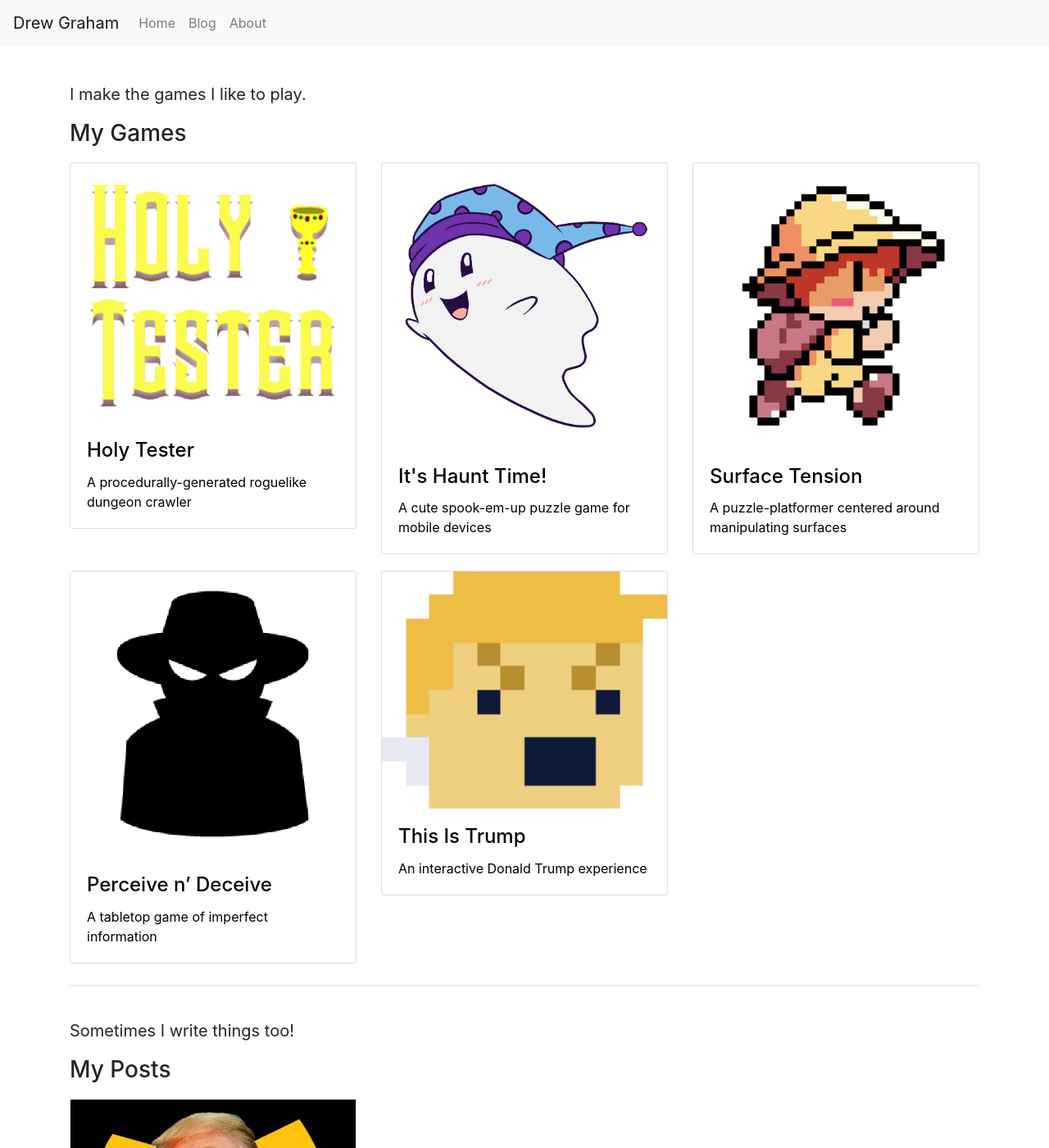
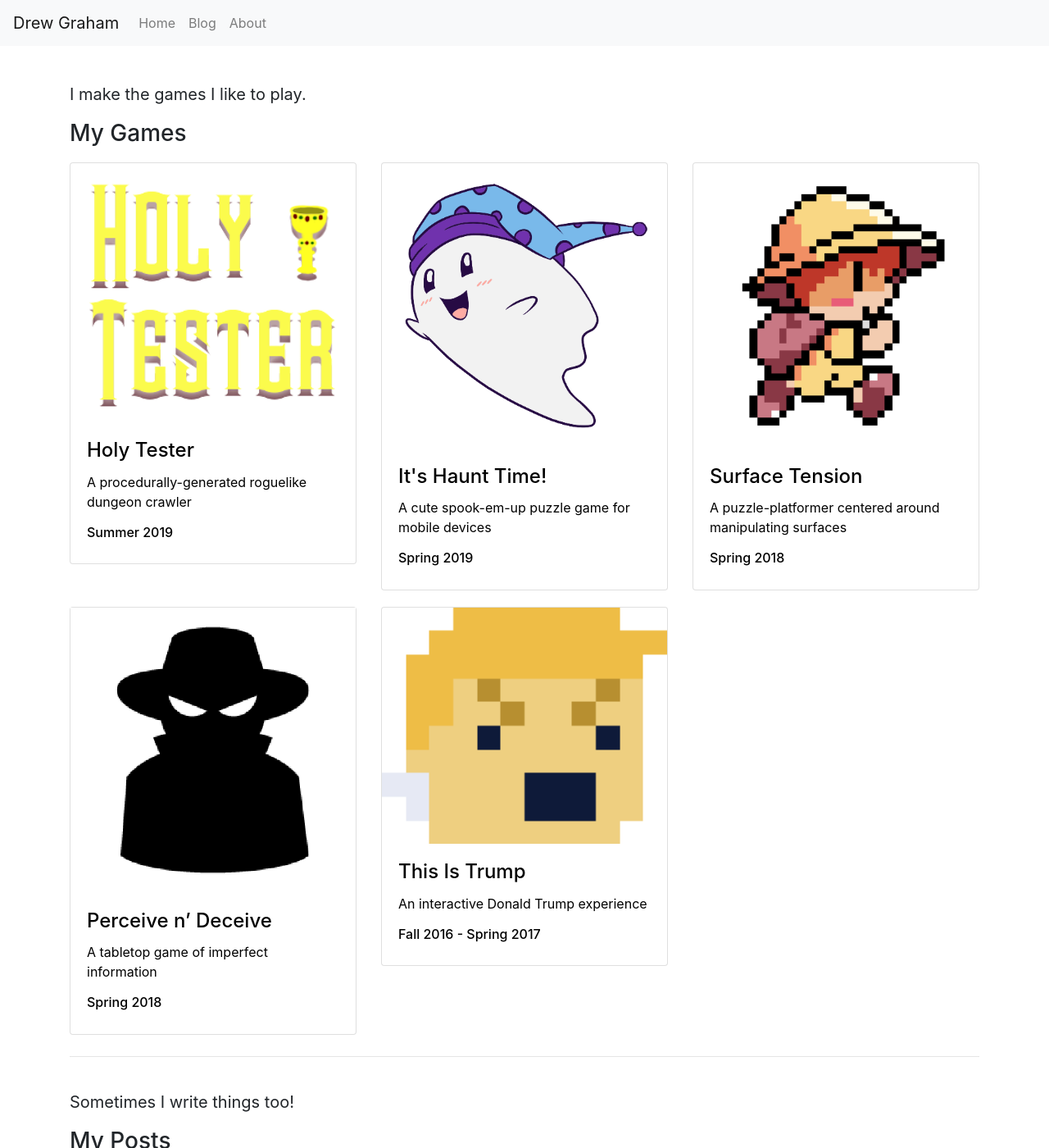
Before and after one commit to dmg9626/dmg9626.github.io, a Jekyll site: the page built from index.md, in a window 1280 px wide and 1400 px high. Shown: the whole window at 82% size. Built offline with Jekyll 4.4.1, drawn with Linux system fonts in a browser that asks for light colours; nearby versions of some CDN libraries; library files that are not in the unit come from our copies.

Commit message:
game cards now show dates of development; made font for dates smaller on cards

```diff
--- a/_data/games.yaml
+++ b/_data/games.yaml
@@ -2,11 +2,13 @@
 
 - name: "Holy Tester"
   id: holy-tester
+  date: "Summer 2019"
   shortDescription: "A procedurally-generated roguelike dungeon crawler"
   thumbnail: "/assets/images/games/holy-tester/thumbnail.png"
 
 - name: "It's Haunt Time!"
   id: its-haunt-time
+  date: "Spring 2019"
   shortDescription: "A cute spook-em-up puzzle game for mobile devices"
   images:
     - imagePath: "/assets/images/games/its-haunt-time/gifs/unplug.gif"
@@ -17,6 +19,7 @@
 
 - name: "Surface Tension"
   id: surface-tension
+  date: "Spring 2018"
   shortDescription: "A puzzle-platformer centered around manipulating surfaces"
   coverImage: "/assets/images/games/surface-tension/cover.png"
   images:
@@ -28,6 +31,7 @@
 
 - name: "Perceive n’ Deceive"
   id: perceive-n-deceive
+  date: "Spring 2018"
   shortDescription: "A tabletop game of imperfect information"
   coverImage: "/assets/images/games/perceive-n-deceive/example board.png"
   images:
@@ -43,6 +47,7 @@
 
 - name: "This Is Trump"
   id: this-is-trump
+  date: "Fall 2016 - Spring 2017"
   shortDescription: "An interactive Donald Trump experience"
   coverImage: "/assets/images/games/this-is-trump/screenshots/MainMenu.png"
   images:
--- a/_includes/games.html
+++ b/_includes/games.html
@@ -18,6 +18,7 @@
                             <div class="card-body">
                                 <h4 class="card-title">{{game.name}}</h4>
                                 <p class="card-text">{{game.shortDescription}}</p>
+                                <h6>{{ game.date }}</h6>
                             </div>
                         </div>
                     </a>
--- a/_includes/posts.html
+++ b/_includes/posts.html
@@ -17,7 +17,7 @@
                         <div class="card-body">
                             <h4 class="card-title">{{post.name}}</h4>
                             <p class="card-text">{{post.subtitle}}</p>
-                            <h5>{{ post.date }}</h5>
+                            <h6>{{ post.date }}</h6>
                         </div>
                     </div>
                 </a>
```
